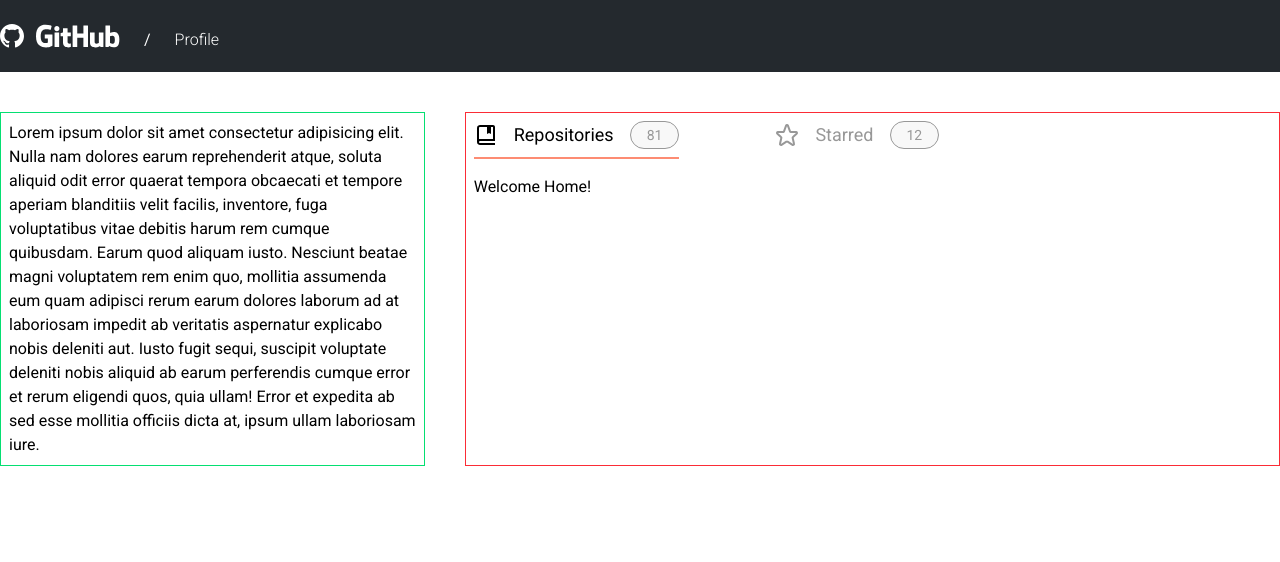
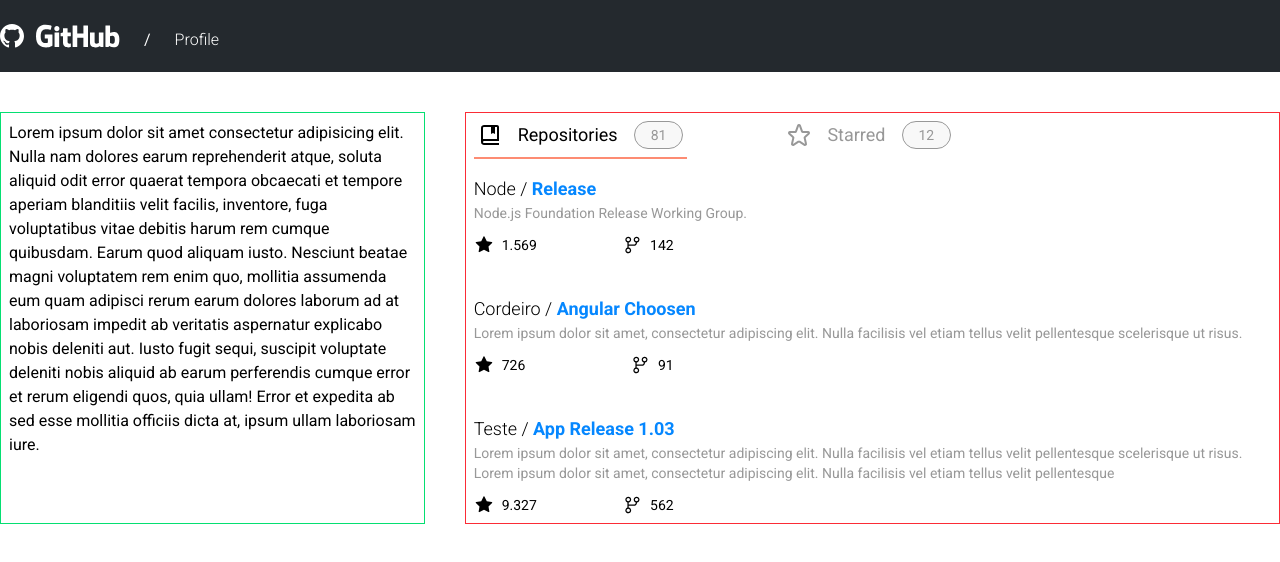
Before and after one commit to gpereira305/github-profiler, a React (Vite) app: page / in a window 1280 px wide. Shown: the top 562 px of the page. Built offline with nearby package versions, Linux system fonts and the light colour scheme.

Commit message:
add: layout da lista de repositórios e starred

```diff
--- a/src/components/shared/NavigationBar.tsx
+++ b/src/components/shared/NavigationBar.tsx
@@ -2,7 +2,7 @@ import { Link } from "@tanstack/react-router";
 import { BookIcon, StarOulinedIcon } from "../Icons";
 
 export default function NavigationBar() {
-  const linkStyle = `flex items-center text-lg gap-4 transition-colors duration-200 pb-2 active-link border-b-2 border-transparent`;
+  const linkStyle = `flex items-center text-lg gap-4 transition-colors duration-200 pb-2 active-link border-b-2 border-transparent px-1`;
 
   return (
     <nav className="flex gap-x-24 p-2">
--- /dev/null
+++ b/src/components/shared/RepoList.tsx
@@ -0,0 +1,36 @@
+import { ReposListTypes } from "../../types";
+import { ForkIcon, StarFilledIcon } from "../Icons";
+
+export default function RepoList({ data }: { data: ReposListTypes[] }) {
+  return (
+    <ul className="flex flex-col gap-10 p-2">
+      {data?.map(({ name, highlight, desc, language, forks, stars }, index) => (
+        <li key={index}>
+          <h2 className="text-lg text-dark font-light">
+            {name} /{" "}
+            <span className="text-secondary font-bold">{highlight}</span>
+          </h2>
+          <p className="text-sm text-dark-light pb-3">{desc}</p>
+          <div className="flex items-center gap-2 justify-between w-full max-w-[200px]">
+            {stars ? (
+              <span className="text-sm text-dark font-normal flex items-center gap-2">
+                <StarFilledIcon fill="#000" /> {stars}
+              </span>
+            ) : (
+              <span className="text-sm text-dark font-normal"> {language}</span>
+            )}
+
+            <span className="text-sm text-dark font-normal flex items-center gap-2">
+              {forks !== null && (
+                <>
+                  <ForkIcon />
+                  {forks}
+                </>
+              )}
+            </span>
+          </div>
+        </li>
+      ))}
+    </ul>
+  );
+}
--- a/src/routes/index.lazy.tsx
+++ b/src/routes/index.lazy.tsx
@@ -1,13 +1,38 @@
 import { createLazyFileRoute } from "@tanstack/react-router";
+import RepoList from "../components/shared/RepoList";
+import { ReposListTypes } from "../types";
+
+const data = [
+  {
+    name: "Node",
+    highlight: "Release",
+    desc: "Node.js Foundation Release Working Group.",
+    stars: 1.569,
+    forks: 142,
+  },
+  {
+    name: "Cordeiro",
+    highlight: "Angular Choosen",
+    desc: `Lorem ipsum dolor sit amet, consectetur adipiscing elit. Nulla facilisis vel etiam tellus velit pellentesque scelerisque ut risus.`,
+    stars: 726,
+    forks: 91,
+  },
+  {
+    name: "Teste",
+    highlight: "App Release 1.03",
+    desc: `
+   Lorem ipsum dolor sit amet, consectetur adipiscing elit. Nulla facilisis vel etiam tellus velit pellentesque scelerisque ut risus.
+   Lorem ipsum dolor sit amet, consectetur adipiscing elit. Nulla facilisis vel etiam tellus velit pellentesque
+    `,
+    stars: 9.327,
+    forks: 562,
+  },
+];
 
 export const Route = createLazyFileRoute("/")({
   component: Index,
 });
 
 function Index() {
-  return (
-    <div className="p-2">
-      <h3>Welcome Home!</h3>
-    </div>
-  );
+  return <RepoList data={data as ReposListTypes[]} />;
 }
--- a/src/routes/starred.lazy.tsx
+++ b/src/routes/starred.lazy.tsx
@@ -1,9 +1,39 @@
 import { createLazyFileRoute } from "@tanstack/react-router";
+import RepoList from "../components/shared/RepoList";
+import { ReposListTypes } from "../types";
+
+const data = [
+  {
+    name: "Chamber 5.62",
+    highlight: "Smite and Ignite",
+    desc: "Node.js Foundation Release Working Group.",
+    language: "C++",
+    forks: 525,
+  },
+  {
+    name: "BNB",
+    highlight: "Vandal",
+    desc: `Lorem ipsum dolor sit amet, consectetur adipiscing elit. Nulla facilisis
+    vel etiam tellus velit pellentesque scelerisque ut risus.`,
+    language: "Python",
+    forks: null,
+  },
+  {
+    name: "llikatsni",
+    highlight: "Operator",
+    desc: `
+    Lorem ipsum dolor sit amet, consectetur adipiscing elit. Nulla facilisis vel etiam tellus velit pellentesque scelerisque ut
+    risus.Lorem ipsum dolor sit amet, consectetur adipiscing elit. Nulla facilisis vel etiam tellus velit pellentesque
+    `,
+    language: "JavaScript",
+    forks: 312,
+  },
+];
 
 export const Route = createLazyFileRoute("/starred")({
   component: RouteComponent,
 });
 
 function RouteComponent() {
-  return <div>Hello "/about"!</div>;
+  return <RepoList data={data as ReposListTypes[]} />;
 }
--- /dev/null
+++ b/src/types/index.ts
@@ -0,0 +1,8 @@
+export interface ReposListTypes {
+  name: string;
+  highlight?: string | null;
+  desc: string;
+  language?: string | null;
+  forks: number | null;
+  stars: number;
+}
```
